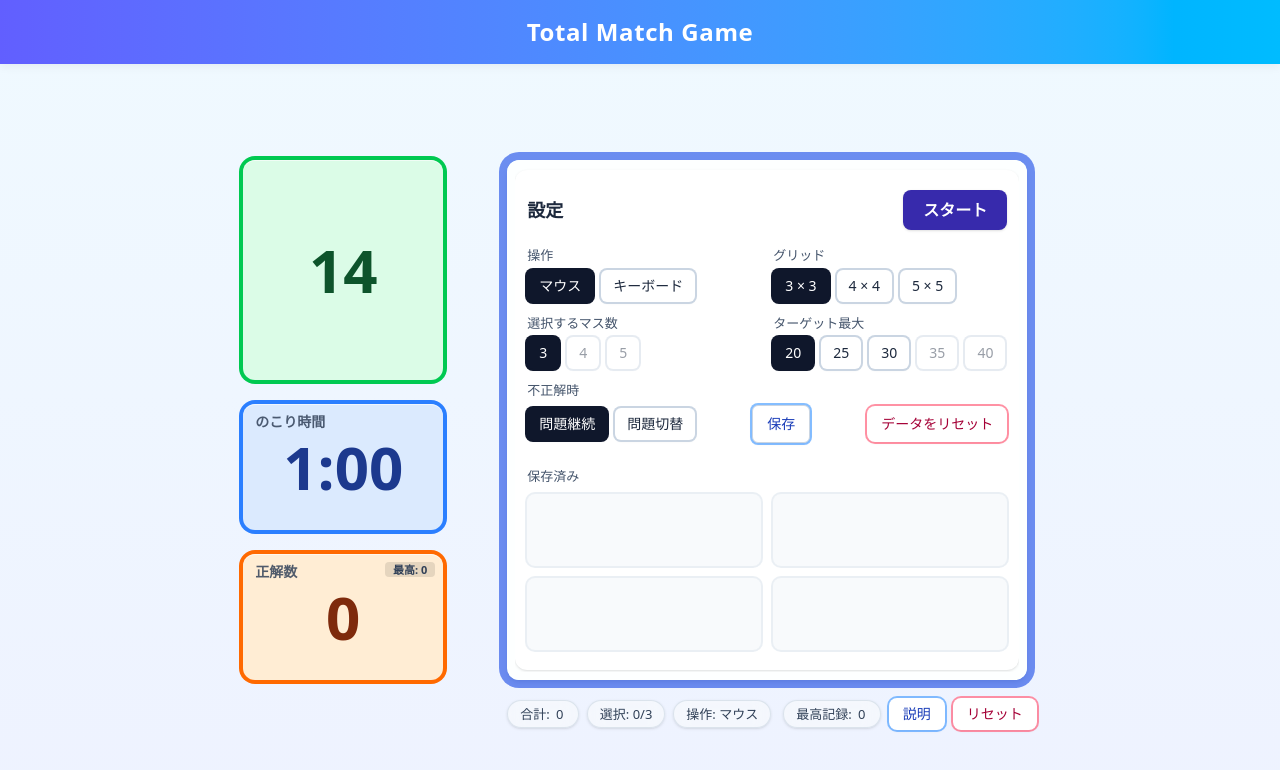
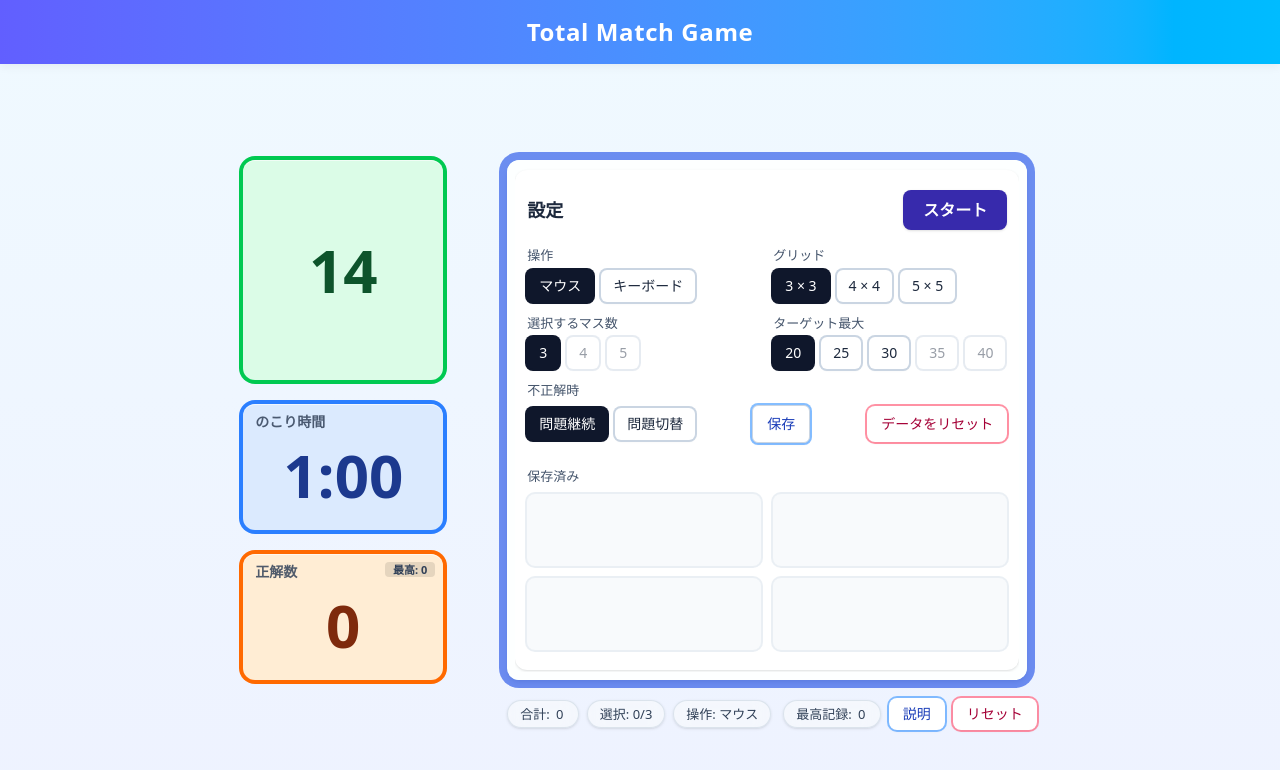
Before and after one commit to seiya-matsuoka/total-match-game, a React (Vite) app: page / in a window 1280 px wide. Shown: the top 770 px of the page. Built offline with nearby package versions, Linux system fonts and the light colour scheme.

Commit message:
fix: のこり時間と正解数の表示を整形

```diff
--- a/src/components/Sidebar.tsx
+++ b/src/components/Sidebar.tsx
@@ -22,6 +22,7 @@ function InfoBox({ label, children, tone, valueSizeClass, cornerNote, className
       <div
         className={cn(
           'relative grid h-full place-items-center rounded-xl px-4 py-2 leading-none',
+          label && 'pt-6',
           'ring-4 shadow-[inset_0_1px_0_rgba(255,255,255,.6)]',
           tones[tone],
         )}
```
